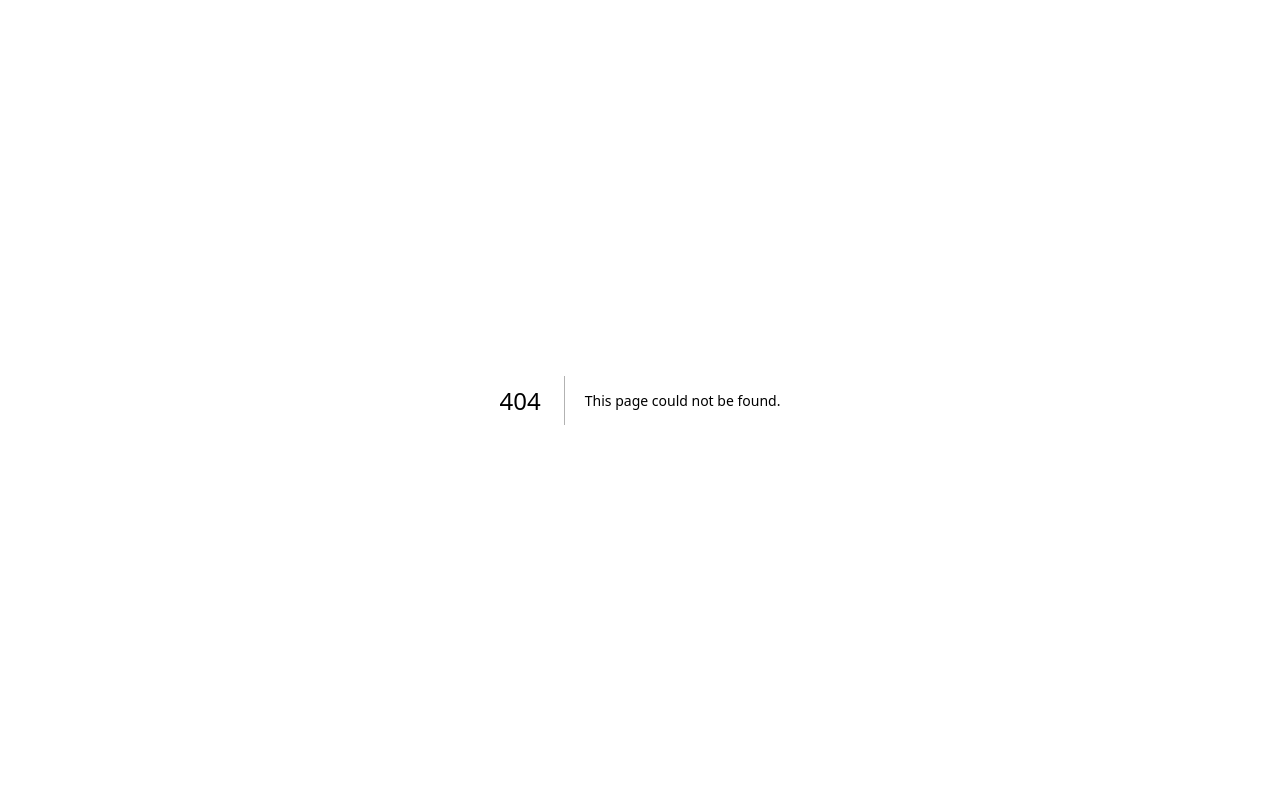
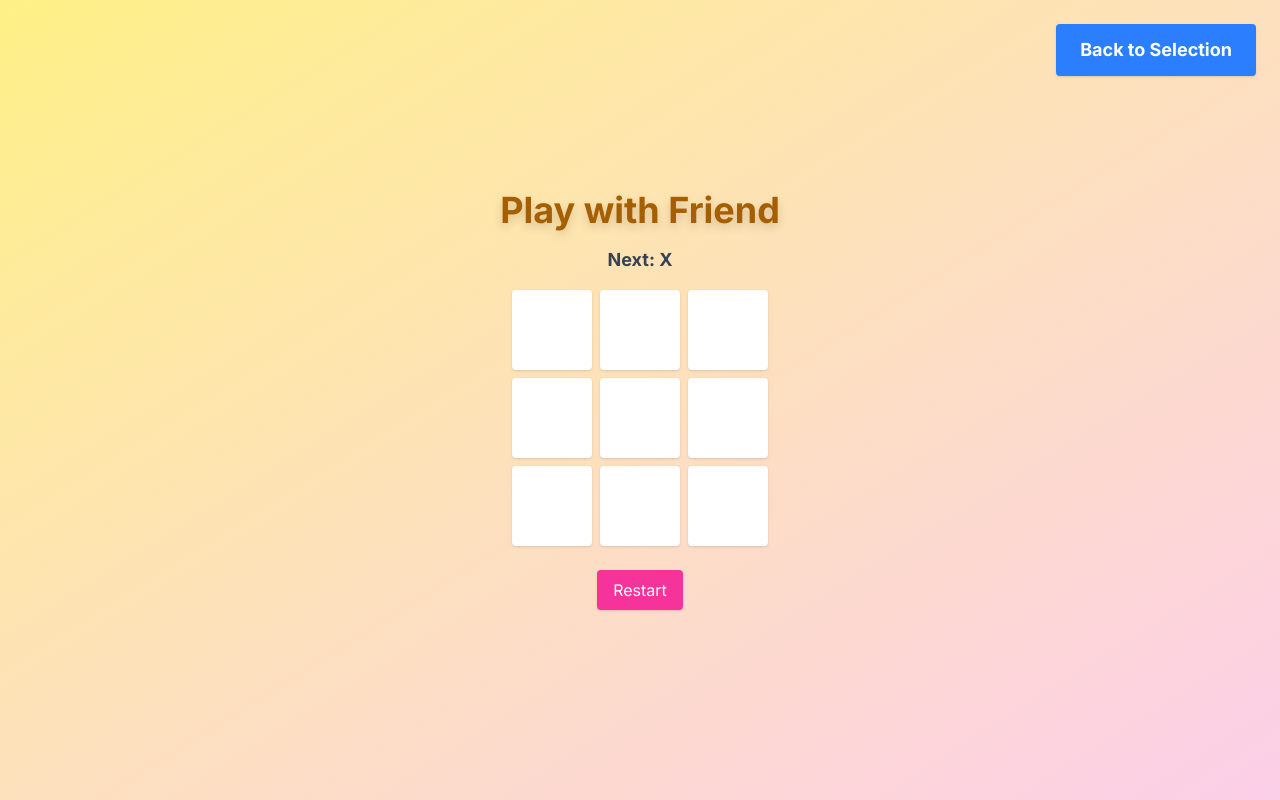
Before and after one commit to Jagjit-2626/games, a Next.js app: page /tic-tac-toe/friend in a window 1280 px wide. Before the commit this address had no page. Built offline with nearby package versions, Linux system fonts and the light colour scheme.

Commit message:
Upgrade hard mode AI to minimax, fix TypeScript error, improve difficulty logic and UI

```diff
--- /dev/null
+++ b/src/app/tic-tac-toe/computer/page.tsx
@@ -0,0 +1,144 @@
+"use client";
+import { useState } from "react";
+
+const initialBoard = Array(9).fill(null);
+
+function checkWinner(board: (string | null)[]): string | null {
+  const lines = [
+    [0,1,2],[3,4,5],[6,7,8],
+    [0,3,6],[1,4,7],[2,5,8],
+    [0,4,8],[2,4,6]
+  ];
+  for (let line of lines) {
+    const [a,b,c] = line;
+    if (board[a] && board[a] === board[b] && board[a] === board[c]) return board[a];
+  }
+  return null;
+}
+
+export default function TicTacToeComputer() {
+  const [board, setBoard] = useState(initialBoard);
+  const [xIsNext, setXIsNext] = useState(true);
+  const [difficulty, setDifficulty] = useState<'easy' | 'medium' | 'hard'>('easy');
+  const speedMap = { easy: 1000, medium: 700, hard: 400 };
+  const winner = checkWinner(board);
+  const status = winner ? `Winner: ${winner}` : board.every(Boolean) ? "Draw!" : `Next: ${xIsNext ? "X (You)" : "O (Computer)"}`;
+
+  function handleClick(i: number) {
+    if (board[i] || winner || !xIsNext) return;
+    const newBoard = board.slice();
+    newBoard[i] = "X";
+    setBoard(newBoard);
+    setXIsNext(false);
+    setTimeout(() => {
+      if (!checkWinner(newBoard) && newBoard.some(cell => !cell)) {
+        const aiMove = getAIMove(newBoard, difficulty);
+        if (aiMove !== null) {
+          newBoard[aiMove] = "O";
+          setBoard([...newBoard]);
+          setXIsNext(true);
+        }
+      }
+    }, speedMap[difficulty]);
+  }
+
+  function handleRestart() {
+    setBoard(initialBoard);
+    setXIsNext(true);
+  }
+
+  return (
+    <div className="flex flex-col items-center justify-center min-h-screen bg-gradient-to-br from-yellow-200 to-pink-200 relative">
+      <button
+        className="absolute top-6 right-6 px-6 py-3 bg-blue-500 text-white rounded shadow hover:bg-blue-600 text-lg font-bold transition z-20"
+        onClick={() => window.location.href = '/tic-tac-toe'}
+      >
+        Back to Selection
+      </button>
+      {/* Difficulty options: right side, further down below Back to Selection button */}
+      <div className="absolute" style={{top: '200px', right: '74px'}}>
+        <div className="flex flex-col items-center justify-center z-20">
+          <h2 className="text-xl font-bold mb-4 text-pink-700">Difficulty</h2>
+          <div className="flex flex-col gap-4">
+            <button className={`px-4 py-2 rounded shadow font-semibold transition ${difficulty === 'easy' ? 'bg-green-400 text-white' : 'bg-white text-green-700 border border-green-400'}`} onClick={() => setDifficulty('easy')} disabled={winner === null && board.some(cell => !cell) && board.some(cell => cell !== null)}>Easy</button>
+            <button className={`px-4 py-2 rounded shadow font-semibold transition ${difficulty === 'medium' ? 'bg-yellow-400 text-white' : 'bg-white text-yellow-700 border border-yellow-400'}`} onClick={() => setDifficulty('medium')} disabled={winner === null && board.some(cell => !cell) && board.some(cell => cell !== null)}>Medium</button>
+            <button className={`px-4 py-2 rounded shadow font-semibold transition ${difficulty === 'hard' ? 'bg-red-400 text-white' : 'bg-white text-red-700 border border-red-400'}`} onClick={() => setDifficulty('hard')} disabled={winner === null && board.some(cell => !cell) && board.some(cell => cell !== null)}>Hard</button>
+          </div>
+        </div>
+      </div>
+      <h1 className="text-4xl font-bold mb-4 text-yellow-700 drop-shadow-lg">Play with Computer</h1>
+      <div className="mb-4 text-lg font-semibold text-gray-700">{status}</div>
+      <div className="grid grid-cols-3 gap-2 mb-6">
+        {board.map((cell, i) => (
+          <button
+            key={i}
+            className={`w-20 h-20 text-3xl font-bold bg-white rounded shadow hover:bg-pink-100 transition ${cell === 'X' ? 'text-gray-800' : cell === 'O' ? 'text-gray-800' : ''}`}
+            onClick={() => handleClick(i)}
+          >
+            {cell}
+          </button>
+        ))}
+      </div>
+      <button className="px-4 py-2 bg-yellow-500 text-white rounded shadow hover:bg-yellow-600 transition" onClick={handleRestart}>Restart</button>
+    </div>
+  );
+}
+
+function getAIMove(board: string[], difficulty: 'easy' | 'medium' | 'hard') {
+  // Easy: pick first available
+  if (difficulty === 'easy') {
+    for (let i = 0; i < board.length; i++) {
+      if (!board[i]) return i;
+    }
+    return null;
+  }
+  // Medium: block player win
+  if (difficulty === 'medium') {
+    // Block if player can win next
+    for (let i = 0; i < board.length; i++) {
+      if (!board[i]) {
+        const copy = board.slice();
+        copy[i] = 'X';
+        if (checkWinner(copy) === 'X') return i;
+      }
+    }
+    // Otherwise pick first
+    for (let i = 0; i < board.length; i++) {
+      if (!board[i]) return i;
+    }
+    return null;
+  }
+  // Hard: use minimax for optimal move
+  if (difficulty === 'hard') {
+    function minimax(newBoard: string[], isMaximizing: boolean): { score: number, move: number | null } {
+      const winner = checkWinner(newBoard);
+      if (winner === 'O') return { score: 1, move: null };
+      if (winner === 'X') return { score: -1, move: null };
+      if (newBoard.every(cell => cell)) return { score: 0, move: null };
+      let bestMove: number | null = null;
+      let bestScore = isMaximizing ? -Infinity : Infinity;
+      for (let i = 0; i < newBoard.length; i++) {
+        if (!newBoard[i]) {
+          newBoard[i] = isMaximizing ? 'O' : 'X';
+          const result = minimax(newBoard, !isMaximizing);
+          newBoard[i] = '';
+          if (isMaximizing) {
+            if (result.score > bestScore) {
+              bestScore = result.score;
+              bestMove = i;
+            }
+          } else {
+            if (result.score < bestScore) {
+              bestScore = result.score;
+              bestMove = i;
+            }
+          }
+        }
+      }
+      return { score: bestScore, move: bestMove };
+    }
+    const { move } = minimax(board.slice(), true);
+    return move;
+  }
+  return null;
+}
--- /dev/null
+++ b/src/app/tic-tac-toe/friend/page.tsx
@@ -0,0 +1,62 @@
+"use client";
+import { useState } from "react";
+
+const initialBoard = Array(9).fill(null);
+
+function checkWinner(board: (string | null)[]): string | null {
+  const lines = [
+    [0,1,2],[3,4,5],[6,7,8],
+    [0,3,6],[1,4,7],[2,5,8],
+    [0,4,8],[2,4,6]
+  ];
+  for (let line of lines) {
+    const [a,b,c] = line;
+    if (board[a] && board[a] === board[b] && board[a] === board[c]) return board[a];
+  }
+  return null;
+}
+
+export default function TicTacToeFriend() {
+  const [board, setBoard] = useState(initialBoard);
+  const [xIsNext, setXIsNext] = useState(true);
+  const winner = checkWinner(board);
+  const status = winner ? `Winner: ${winner}` : board.every(Boolean) ? "Draw!" : `Next: ${xIsNext ? "X" : "O"}`;
+
+  function handleClick(i: number) {
+    if (board[i] || winner) return;
+    const newBoard = board.slice();
+    newBoard[i] = xIsNext ? "X" : "O";
+    setBoard(newBoard);
+    setXIsNext(!xIsNext);
+  }
+
+  function handleRestart() {
+    setBoard(initialBoard);
+    setXIsNext(true);
+  }
+
+  return (
+    <div className="flex flex-col items-center justify-center min-h-screen bg-gradient-to-br from-yellow-200 to-pink-200 relative">
+      <button
+        className="absolute top-6 right-6 px-6 py-3 bg-blue-500 text-white rounded shadow hover:bg-blue-600 text-lg font-bold transition z-20"
+        onClick={() => window.location.href = '/tic-tac-toe'}
+      >
+        Back to Selection
+      </button>
+      <h1 className="text-4xl font-bold mb-4 text-yellow-700 drop-shadow-lg">Play with Friend</h1>
+      <div className="mb-4 text-lg font-semibold text-gray-700">{status}</div>
+      <div className="grid grid-cols-3 gap-2 mb-6">
+        {board.map((cell, i) => (
+          <button
+            key={i}
+            className={`w-20 h-20 text-3xl font-bold bg-white rounded shadow hover:bg-yellow-100 transition ${cell === 'X' ? 'text-gray-800' : cell === 'O' ? 'text-gray-800' : ''}`}
+            onClick={() => handleClick(i)}
+          >
+            {cell}
+          </button>
+        ))}
+      </div>
+      <button className="px-4 py-2 bg-pink-500 text-white rounded shadow hover:bg-pink-600 transition" onClick={handleRestart}>Restart</button>
+    </div>
+  );
+}
--- a/src/app/tic-tac-toe/page.tsx
+++ b/src/app/tic-tac-toe/page.tsx
@@ -1,9 +1,33 @@
 "use client";
-export default function TicTacToe() {
+import { useRouter } from "next/navigation";
+
+export default function TicTacToeSelect() {
+  const router = useRouter();
   return (
-    <div className="flex flex-col items-center justify-center min-h-screen bg-gradient-to-br from-yellow-200 to-pink-200">
-      <h1 className="text-4xl font-bold mb-4 text-yellow-700 drop-shadow-lg">Tic Tac Toe</h1>
-      <div className="text-lg text-gray-700">Coming soon!</div>
+    <div className="flex flex-col items-center justify-center min-h-screen bg-gradient-to-br from-yellow-200 to-pink-200 relative">
+      <button
+        className="absolute top-6 right-6 px-6 py-3 bg-blue-500 text-white rounded shadow hover:bg-blue-600 text-lg font-bold transition z-20"
+        onClick={() => router.push('/dashboard')}
+      >
+        Back to Games
+      </button>
+      <h1 className="text-4xl font-bold mb-8 text-yellow-700 drop-shadow-lg text-center">Tic Tac Toe</h1>
+      <div className="grid grid-cols-1 md:grid-cols-2 gap-8 w-full max-w-xl">
+        <div
+          className="bg-white rounded-2xl shadow-lg p-8 flex flex-col items-center hover:scale-105 transition cursor-pointer text-justify"
+          onClick={() => router.push("/tic-tac-toe/computer")}
+        >
+          <img src="https://cdn-icons-png.flaticon.com/512/1055/1055687.png" alt="Computer" className="w-20 h-20 mb-4" />
+          <h2 className="text-2xl font-semibold mb-2 text-pink-700 text-center">Play with Computer</h2>
+        </div>
+        <div
+          className="bg-white rounded-2xl shadow-lg p-8 flex flex-col items-center hover:scale-105 transition cursor-pointer text-justify"
+          onClick={() => router.push("/tic-tac-toe/friend")}
+        >
+          <img src="https://cdn-icons-png.flaticon.com/512/1946/1946429.png" alt="Friend" className="w-20 h-20 mb-4" />
+          <h2 className="text-2xl font-semibold mb-2 text-yellow-700 text-center">Play with Friend</h2>
+        </div>
+      </div>
     </div>
   );
 }
```
